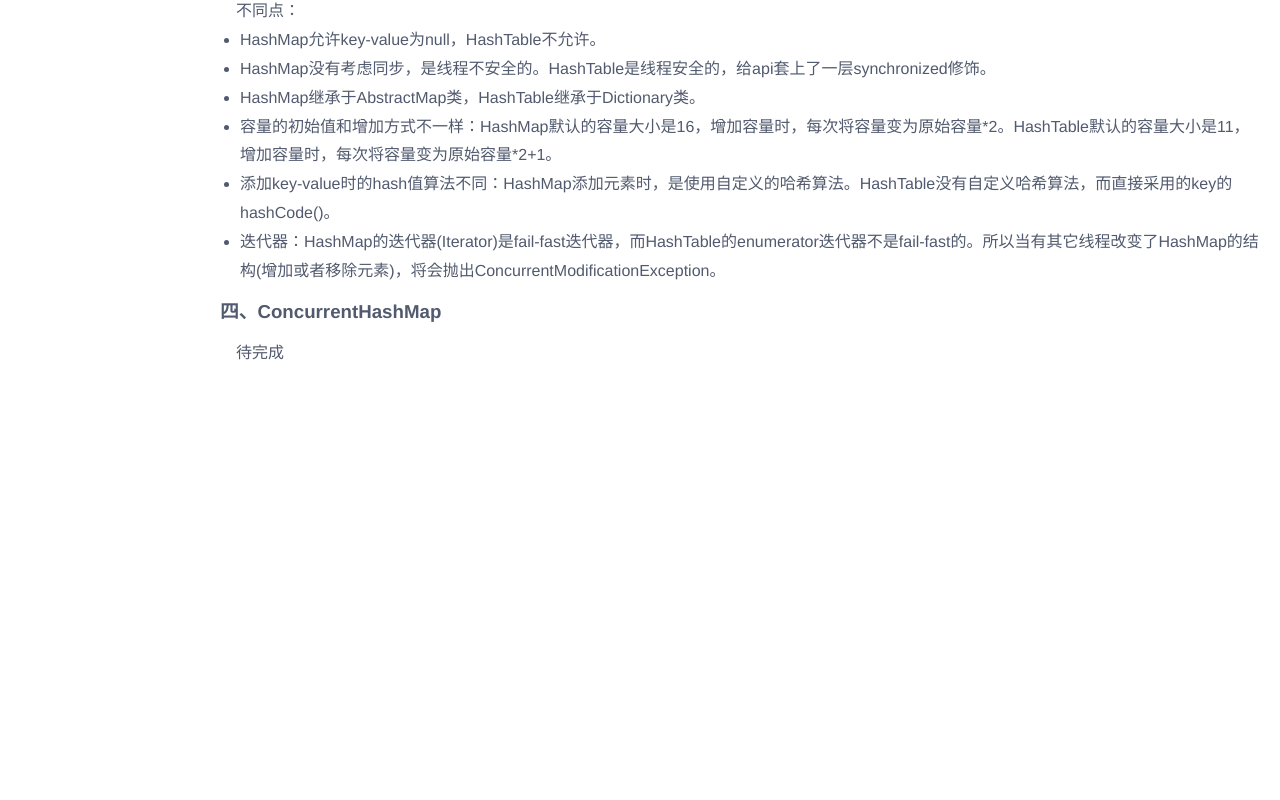
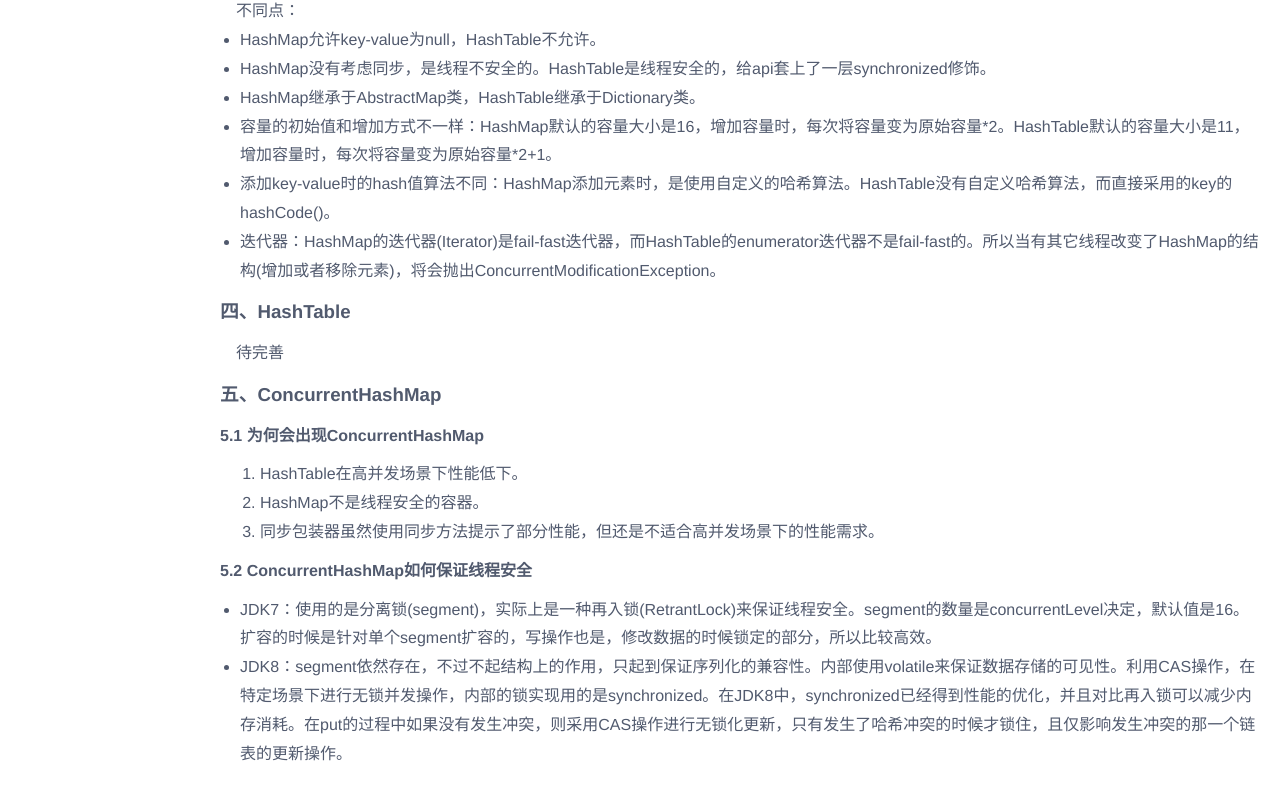
Before and after one commit to lixaviers/suyan-ms, a Vue app: page /#/collection in a window 1280 px wide. Shown: the part 2458-3258 px from the top of the page. Before the commit the page ends 2875 px from the top, so only its background shows below. Built offline with nearby package versions, Linux system fonts and the light colour scheme.

Commit message:
feat:page

```diff
--- a/src/views/page/collection.vue
+++ b/src/views/page/collection.vue
@@ -68,8 +68,23 @@
 <li>添加key-value时的hash值算法不同：HashMap添加元素时，是使用自定义的哈希算法。HashTable没有自定义哈希算法，而直接采用的key的hashCode()。</li>
 <li>迭代器：HashMap的迭代器(Iterator)是fail-fast迭代器，而HashTable的enumerator迭代器不是fail-fast的。所以当有其它线程改变了HashMap的结构(增加或者移除元素)，将会抛出ConcurrentModificationException。</li>
 </ul>
-<h3>四、ConcurrentHashMap</h3>
-<p>待完成</p>
+<h3>四、HashTable</h3>
+<p>待完善</p>
+<h3>五、ConcurrentHashMap</h3>
+<h4>5.1 为何会出现ConcurrentHashMap</h4>
+<ol>
+<li>HashTable在高并发场景下性能低下。</li>
+<li>HashMap不是线程安全的容器。</li>
+<li>同步包装器虽然使用同步方法提示了部分性能，但还是不适合高并发场景下的性能需求。</li>
+</ol>
+<h4>5.2 ConcurrentHashMap如何保证线程安全</h4>
+<ul>
+<li>JDK7：使用的是分离锁(segment)，实际上是一种再入锁(RetrantLock)来保证线程安全。segment的数量是concurrentLevel决定，默认值是16。扩容的时候是针对单个segment扩容的，写操作也是，修改数据的时候锁定的部分，所以比较高效。</li>
+<li>JDK8：segment依然存在，不过不起结构上的作用，只起到保证序列化的兼容性。内部使用volatile来保证数据存储的可见性。利用CAS操作，在特定场景下进行无锁并发操作，内部的锁实现用的是synchronized。在JDK8中，synchronized已经得到性能的优化，并且对比再入锁可以减少内存消耗。在put的过程中如果没有发生冲突，则采用CAS操作进行无锁化更新，只有发生了哈希冲突的时候才锁住，且仅影响发生冲突的那一个链表的更新操作。</li>
+</ul>
+<p>&nbsp;</p>
+<p>&nbsp;</p>
+<p>&nbsp;</p>
 <p>&nbsp;</p>
     </div>
 </template>
```
